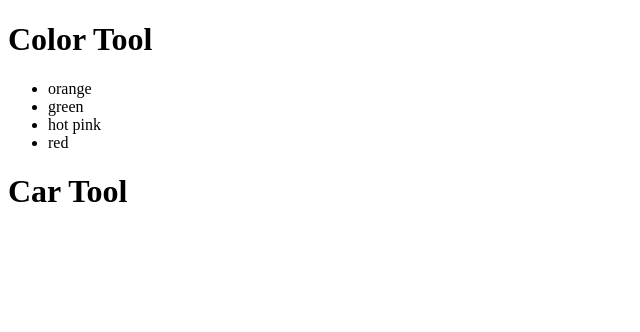
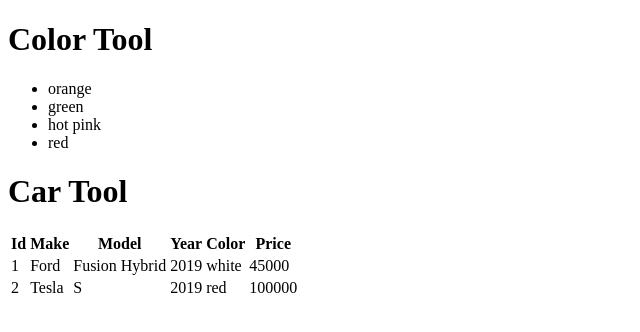
Before and after one commit to t4d-classes/react_10072019, a React (Create React App) app in the folder demo-app/: page / in a window 1280 px wide. Shown: the top 332 px of the page, without its empty margins (0-640 px from the left). Built offline with nearby package versions, Linux system fonts and the light colour scheme.

Commit message:
add code demos

```diff
--- a/demo-app/src/components/CarTool.js
+++ b/demo-app/src/components/CarTool.js
@@ -2,8 +2,37 @@
 
 export const CarTool = () => {
 
-  return <header>
-    <h1>Car Tool</h1>
-  </header>;
+  const cars = [
+    { id: 1, make: 'Ford', model: 'Fusion Hybrid', year: 2019, color: 'white', price: 45000 },
+    { id: 2, make: 'Tesla', model: 'S', year: 2019, color: 'red', price: 100000 },
+  ];
+
+  return <>
+    <header>
+      <h1>Car Tool</h1>
+    </header>
+    <table>
+      <thead>
+        <tr>
+          <th>Id</th>
+          <th>Make</th>
+          <th>Model</th>
+          <th>Year</th>
+          <th>Color</th>
+          <th>Price</th>
+        </tr>
+      </thead>
+      <tbody>
+        {cars.map(car => <tr key={car.id}>
+          <td>{car.id}</td>
+          <td>{car.make}</td>
+          <td>{car.model}</td>
+          <td>{car.year}</td>
+          <td>{car.color}</td>
+          <td>{car.price}</td>
+        </tr>)}
+      </tbody>
+    </table>
+  </>;
 
 };
--- a/demo-app/src/components/ColorTool.js
+++ b/demo-app/src/components/ColorTool.js
@@ -1,21 +1,16 @@
 import React from 'react';
 
-export const ColorTool = () => {
+export const ColorTool = (props) => {
 
   // array of objects
-  const colors = [
-    { id: 1, name: 'orange' },
-    { id: 2, name: 'green' },
-    { id: 3, name: 'hot pink' },
-    { id: 4, name: 'red' },
-  ];
+
 
   return <>
     <header>
       <h1>Color Tool</h1>
     </header>
     <ul>
-      {colors.map( (color) =>
+      {props.colors.map( (color) =>
         <li key={color.id}>{color.name}</li>)}
     </ul>
   </>;
--- a/demo-app/src/index.js
+++ b/demo-app/src/index.js
@@ -5,10 +5,17 @@
 import { ColorTool } from './components/ColorTool';
 import { CarTool } from './components/CarTool';
 
+const colorList = [
+  { id: 1, name: 'orange' },
+  { id: 2, name: 'green' },
+  { id: 3, name: 'hot pink' },
+  { id: 4, name: 'red' },
+];
+
 ReactDOM.render(
   // React.createElement(ColorTool),
   <>
-    <ColorTool />
+    <ColorTool colors={colorList} />
     <CarTool />
   </>,
   document.querySelector('#root'),
```
Also changed, not shown: demo-app/exercises/exercise-4.txt (added).
